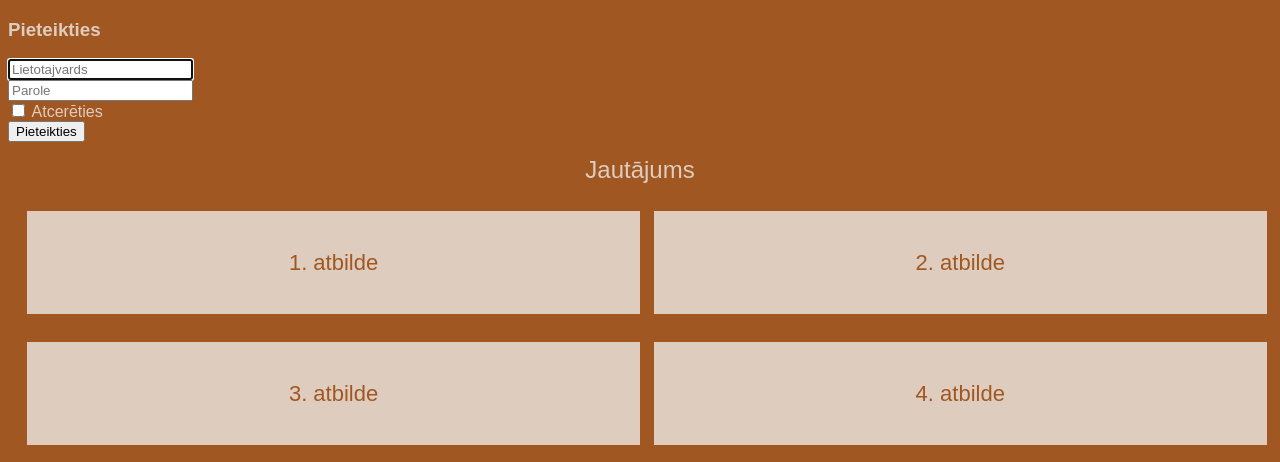
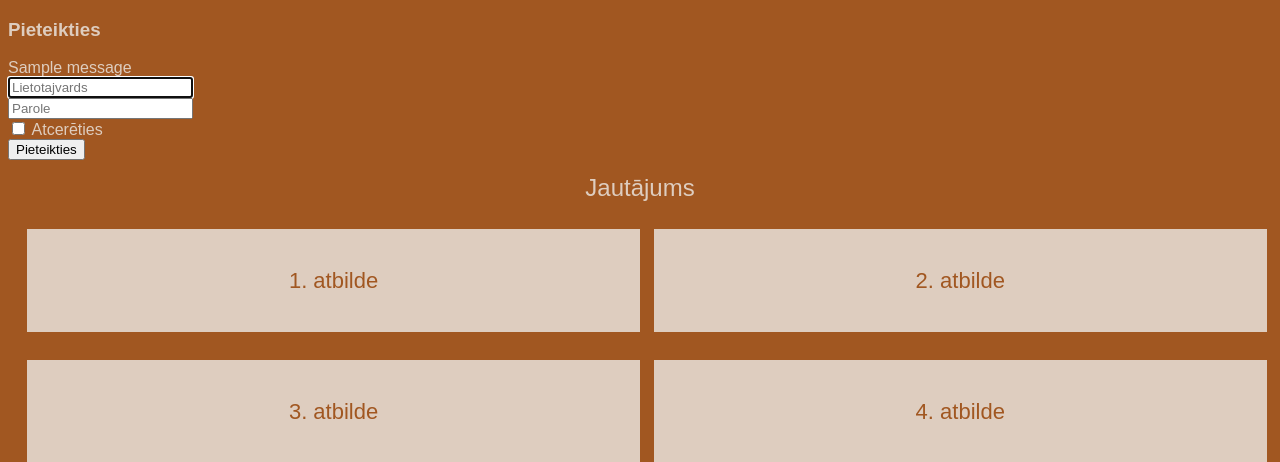
Before and after one commit to juris124/heroku-tests, a Python web app: template templates/autorizacija.html in a window 1280 px wide. Shown: the top 462 px of the page. Run offline with Jinja, Linux system fonts and the light colour scheme; the template is opened without the code that fills it, so the values that code supplies are empty; one stand-in notice (Sample message) is shown.

Commit message:
Apply suggestions from code review
daži minimāli labojumi

```diff
--- a/templates/autorizacija.html
+++ b/templates/autorizacija.html
@@ -2,16 +2,23 @@
 <div class="column is-4 is-offset-4">
     <h3 class="title">Pieteikties</h3>
     <div class="box">
+      {% with messages = get_flashed_messages() %}
+      {% if messages %}
+          <div class="notification is-danger">
+              {{ messages[0] }}
+          </div>
+      {% endif %}
+      {% endwith %}
         <form method="POST" action="/pieteikties">
             <div class="field">
                 <div class="control">
-                    <input class="input is-large" type="user" name="user" placeholder="Lietotajvards" autofocus="">
+                    <input class="input is-large" type="user" name="lietotajs" placeholder="Lietotajvards" autofocus="">
                 </div>
             </div>
 
             <div class="field">
                 <div class="control">
-                    <input class="input is-large" type="parole" name="parole" placeholder="Parole">
+                    <input class="input is-large" type="password" name="parole" placeholder="Parole">
                 </div>
             </div>
             <div class="field">
```
